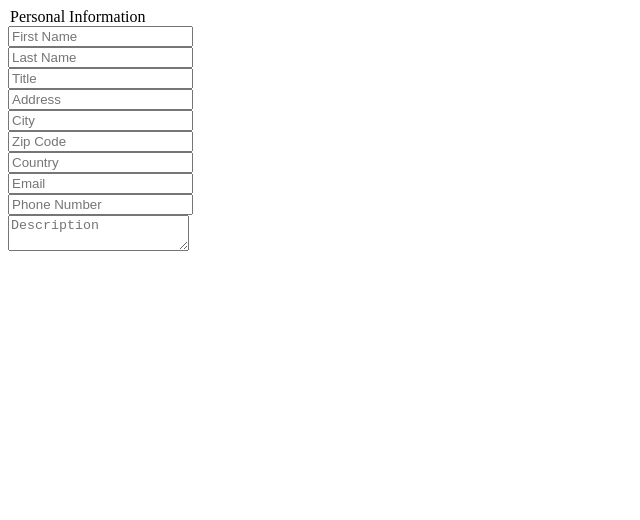
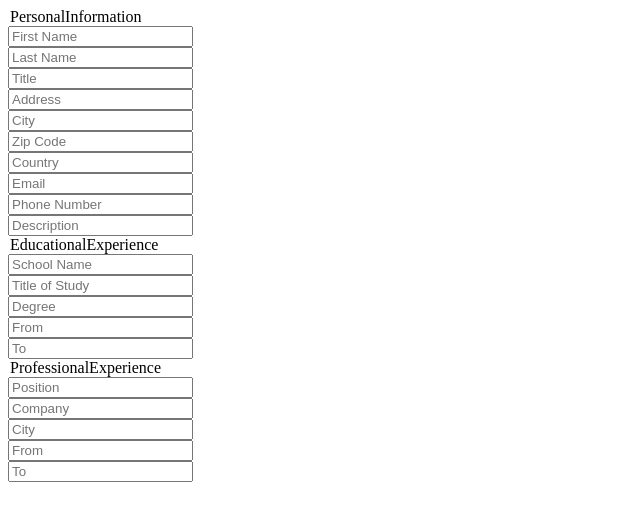
Before and after one commit to bbqbop/cv-project, a React (Create React App) app: page / in a window 1280 px wide. Shown: the top 520 px of the page, without its empty margins (0-640 px from the left). Built offline with nearby package versions, Linux system fonts and the light colour scheme.

Commit message:
update data flow for nested objects in arrays

```diff
--- a/src/App.js
+++ b/src/App.js
@@ -1,11 +1,11 @@
 import React, { Component } from 'react';
-import { PersonalInformation, EducationalExperience, ProfessionalExperience } from './Components/Forms'
+import { Form } from './Components/Forms'
 
 export default class App extends Component {
   constructor(){
     super()
     this.state = {
-      PersonalInformation: {
+      PersonalInformation: [{
         FirstName: {placeholder: 'First Name', data: ''},
         LastName: {placeholder: 'Last Name', data: ''},
         Title: {placeholder:'Title', data: ''},
@@ -16,35 +16,54 @@ export default class App extends Component {
         Email: {placeholder:'Email', data: ''},
         PhoneNumber: {placeholder:'Phone Number', data: ''},
         Description: {placeholder:'Description', data: ''},
-      },
-      EducationalExperience: [],
-      ProfessionalExperience: []
+      }],
+      EducationalExperience: [new EducationEntry()],
+      ProfessionalExperience: [new JobEntry()],
     }
   }
 
-  onChange = (e, subFolder) => {
+  onChange = (e, subFolder, index = 0) => {
     const { value, id } = e.target
-   this.setState(prevState => ({
-      [subFolder]: {
-        ...prevState[subFolder],
-        [id]: {
-          ...prevState[subFolder][id],
-          data: value
-        }
-      }
-    })
+   this.setState(prevState => {
+    const updatedArray = [...prevState[subFolder]];
+    const updatedObject = updatedArray[index];
+
+    updatedObject[id] = {...updatedObject[id], data: value};
+
+    updatedArray[index] = updatedObject;
+   }
    )
-     console.log(this.state);
+   console.log(this.state)
   }
 
   render(){
-
     return (
       <div>
-        <PersonalInformation infos={this.state.PersonalInformation} onChange={this.onChange} />
-        {/* <EducationalExperience />
-        <ProfessionalExperience /> */}
+        <Form data={this.state.PersonalInformation[0]} onChange={this.onChange} section='PersonalInformation' />
+        <Form data={this.state.EducationalExperience[0]} onChange={this.onChange} section='EducationalExperience' />
+        <Form data={this.state.ProfessionalExperience[0]} onChange={this.onChange} section='ProfessionalExperience' />
+
       </div>
     )
   }
 }
+
+function EducationEntry(){
+  return {
+    SchoolName: {placeholder: 'School Name', data: ''},
+    TitleOfStudy: {placeholder: 'Title of Study', data: ''},
+    Degree: {placeholder: 'Degree', data: ''},
+    From: {placeholder: 'From', data: ''},
+    To: {placeholder: 'To', data: ''},
+  }
+};
+
+function JobEntry(){
+  return {
+    Position: {placeholder: 'Position', data: ''},
+    Company: {placeholder: 'Company', data: ''},
+    City: {placeholder: 'City', data: ''},
+    From: {placeholder: 'From', data: ''},
+    To: {placeholder: 'To', data: ''},
+  }
+}
--- a/src/Components/Forms.js
+++ b/src/Components/Forms.js
@@ -1,63 +1,28 @@
 import React, { Component } from 'react';
 
-export class PersonalInformation extends Component {
+export class Form extends Component {
     constructor(props){
         super(props);
     }
     render(){
-        const { infos, onChange } = this.props;
+        const { data, onChange, section } = this.props;
         function handleChange(e) {
-            onChange(e, 'PersonalInformation')
+            onChange(e, section)
         }
+        const keys = Object.keys(data);
         return (
             <form>
-                <legend>Personal Information</legend>
-                <Input prop = {infos.FirstName} id = {Object.keys(infos)[0]} type = "text" onChange={handleChange}/>
-                <Input prop = {infos.LastName} id = {Object.keys(infos)[1]} type = "text" onChange={handleChange}/>
-                <Input prop = {infos.Title} id = {Object.keys(infos)[2]} type = "text" onChange={handleChange}/>
-                <Input prop = {infos.Address} id = {Object.keys(infos)[3]} type = "text" onChange={handleChange}/>
-                <Input prop = {infos.City} id = {Object.keys(infos)[4]} type = "text" onChange={handleChange}/>
-                <Input prop = {infos.ZipCode} id = {Object.keys(infos)[5]} type = "number" onChange={handleChange}/>
-                <Input prop = {infos.Country} id = {Object.keys(infos)[6]} type = "text" onChange={handleChange}/>
-                <Input prop = {infos.Email} id = {Object.keys(infos)[7]} type = "email" onChange={handleChange}/>
-                <Input prop = {infos.PhoneNumber} id = {Object.keys(infos)[8]} type = "tel" onChange={handleChange}/>
-                <Input prop = {infos.Description} id = {Object.keys(infos)[9]} type = "textarea" onChange={handleChange}/>
-            </form>
-        )
-    }
-}
-
-export class EducationalExperience extends Component {
-    constructor() {
-        super();
-    }
-    render() {
-        return (
-            <form>
-                <legend>Educational Experience</legend>
-                <Input name = "School Name : " type = "text" />
-                <Input name = "Title of Study : " type = "text" />
-                <Input name = "Degree : " type = "text" />
-                <Input name = "From : " type = "text" />
-                <Input name = "To : " type = "text" />
-            </form>
-        )
-    }
-}
-
-export class ProfessionalExperience extends Component {
-    constructor() {
-        super();
-    }
-    render() {
-        return (
-            <form>
-                <legend>Professional Experience</legend>
-                <Input name = "Position : " type = "text" />
-                <Input name = "Company : " type = "text" />
-                <Input name = "City : " type = "text" />
-                <Input name = "From : " type = "text" />
-                <Input name = "To : " type = "text" />
+                <legend>{section}</legend>
+                {keys.map(key => {
+                    return (
+                    <Input
+                    key={key}
+                    prop={data[key]}
+                    id={key}
+                    onChange={handleChange}
+                    />
+                    )
+                })}
             </form>
         )
     }
@@ -68,17 +33,17 @@ class Input extends Component{
         super(props);
     }
     render() {
-        const { prop, id, type, onChange } = this.props;
+        const { prop, id, onChange } = this.props;
         const { placeholder, data } = prop;
         function handleChange(e){
             onChange(e)
         }
         return(
             <label>
-                {type === 'textarea' ? (
+                {id === 'description' ? (
                     <textarea placeholder={placeholder} defaultValue={data} id={id} onChange={handleChange}></textarea>
                 ) : (
-                    <input placeholder={placeholder} defaultValue={data} type={type} id={id} onChange={handleChange}></input>
+                    <input placeholder={placeholder} defaultValue={data} id={id} onChange={handleChange}></input>
                 )}
             </label>
             )
```
